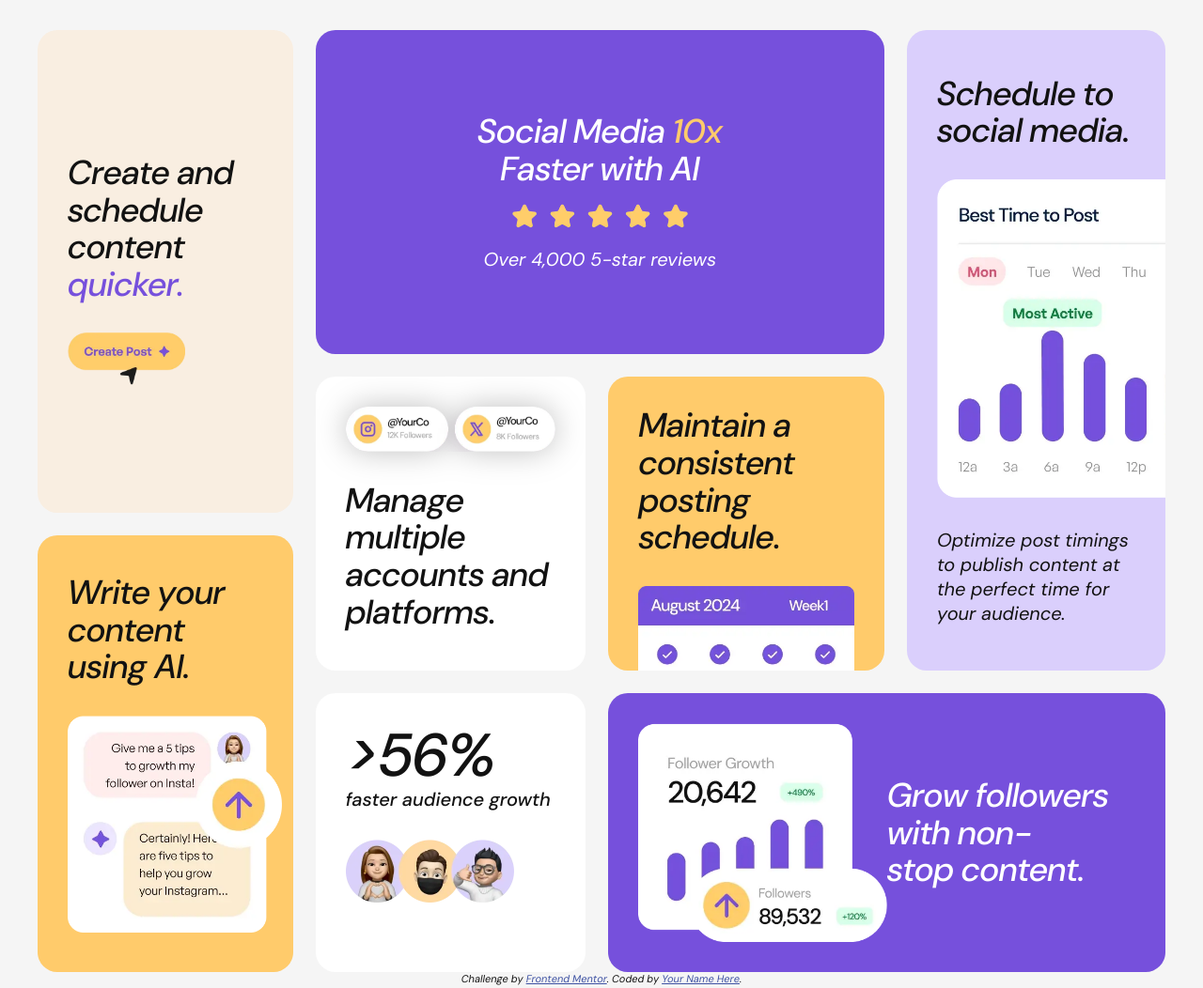
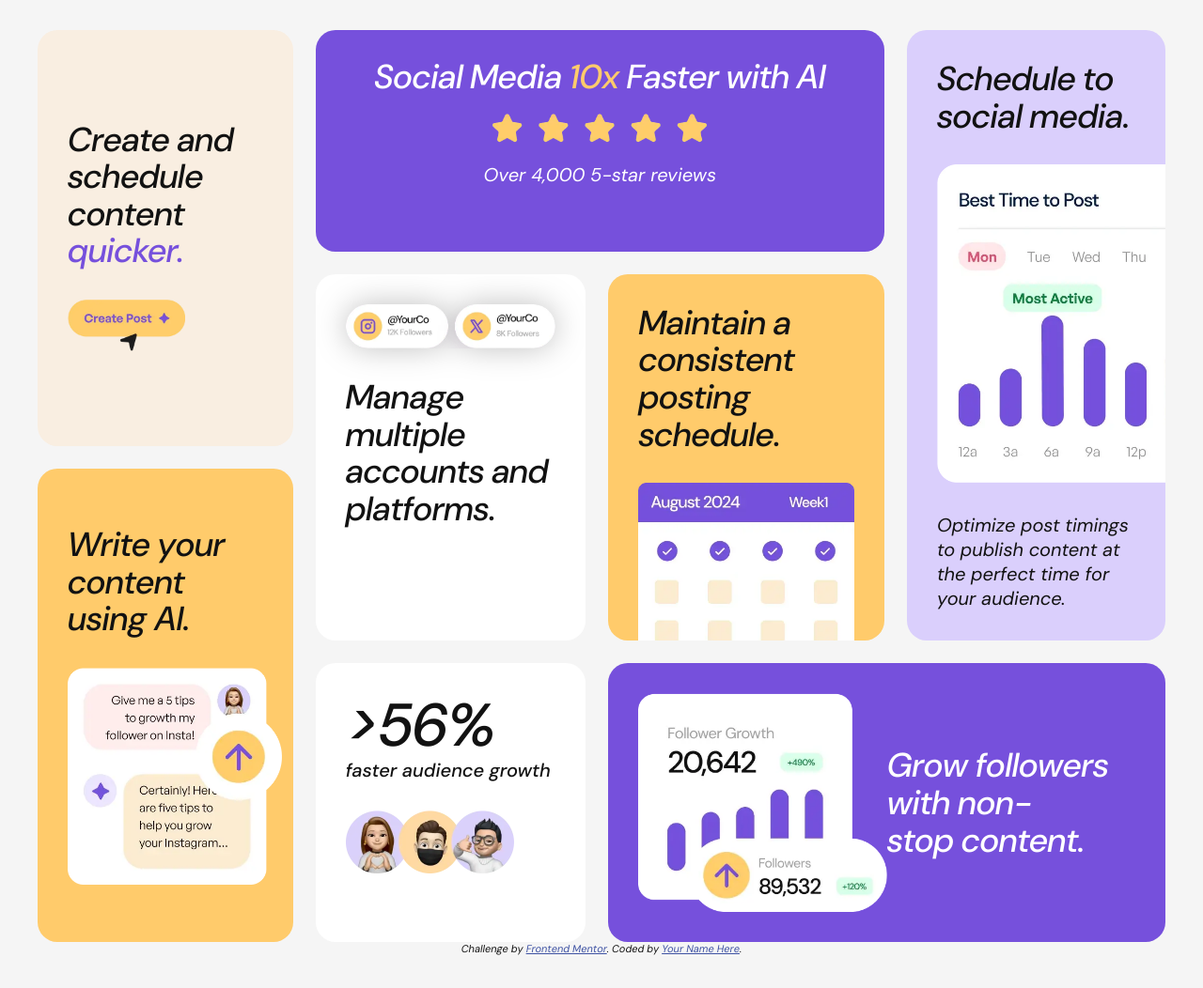
Before and after one commit to thesumitchaudhary/betno-grid, a plain HTML site: page index.html in a window 1280 px wide. Shown: the whole page at 94% size. Drawn offline with Linux system fonts and the light colour scheme.

Commit message:
Re-upload code

```diff
--- a/style.css
+++ b/style.css
@@ -150,7 +150,7 @@
     --bento-card-foreground: var(--white);
     --heading-span-foreground: var(--accent-base);
     --bento-card-surface: var(--primary-base);
-    --bento-card-padding: 88px;
+    --bento-card-padding: 30px 40px;
     --bento-card-horizontal-alignment: center;
     --bento-card-image-width: 70%;
     --bento-card-gap: 16px;
```
